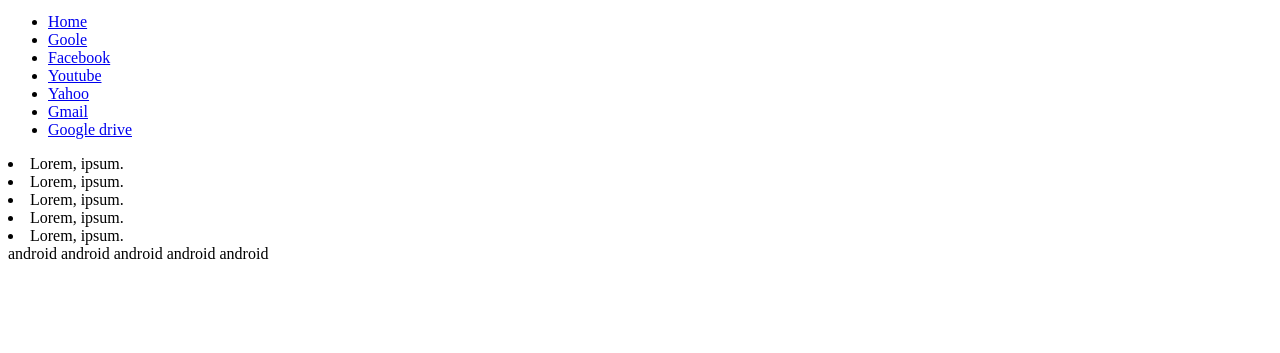
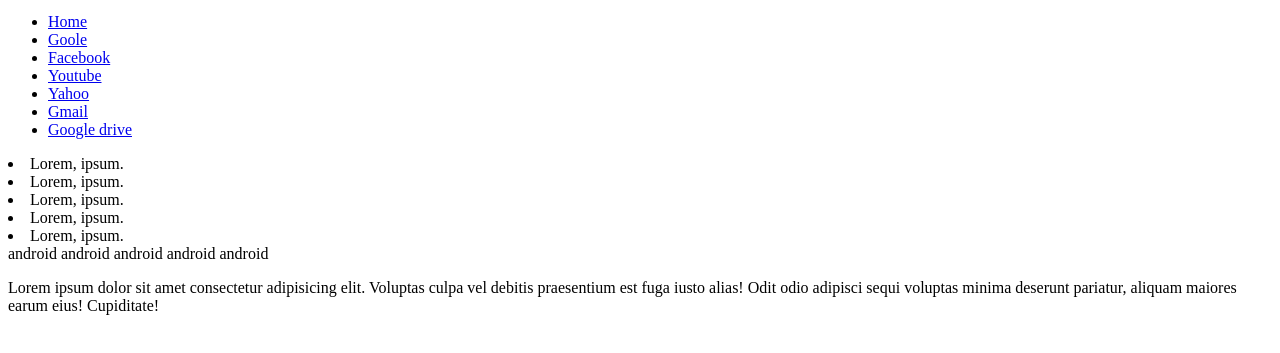
Before and after one commit to nextHero-coder/my-second-website, a plain HTML site: page index.html in a window 1280 px wide. Shown: the part 101-454 px from the top of the page. Drawn offline with Linux system fonts and the light colour scheme.

Commit message:
added div

```diff
--- a/index.html
+++ b/index.html
@@ -41,6 +41,12 @@
 
   </div>
 
+  <div class="div">
+      <p>
+          Lorem ipsum dolor sit amet consectetur adipisicing elit. Voluptas culpa vel debitis praesentium est fuga iusto alias! Odit odio adipisci sequi voluptas minima deserunt pariatur, aliquam maiores earum eius! Cupiditate!
+      </p>
+  </div>
+
 
 </body>
 </html>
```
